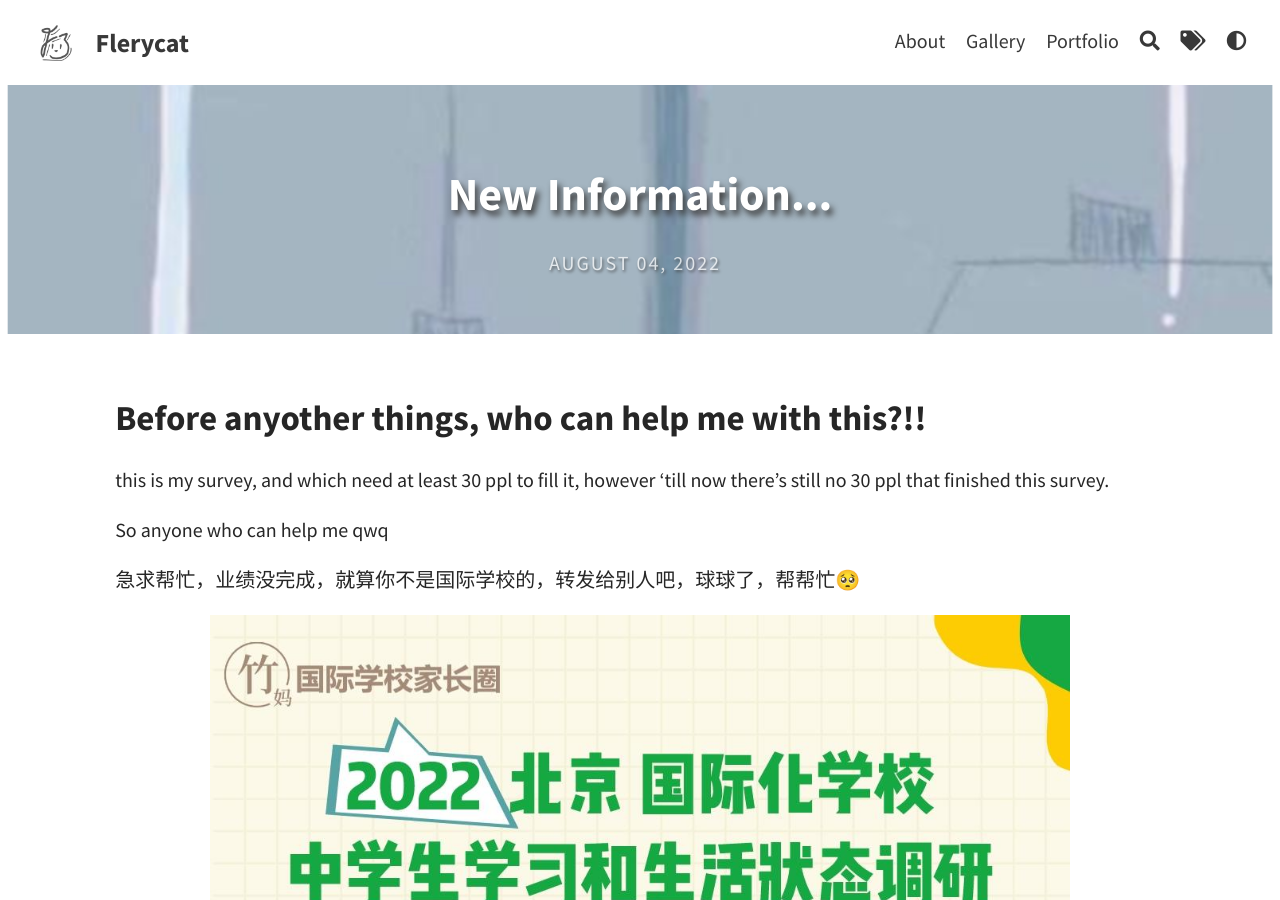
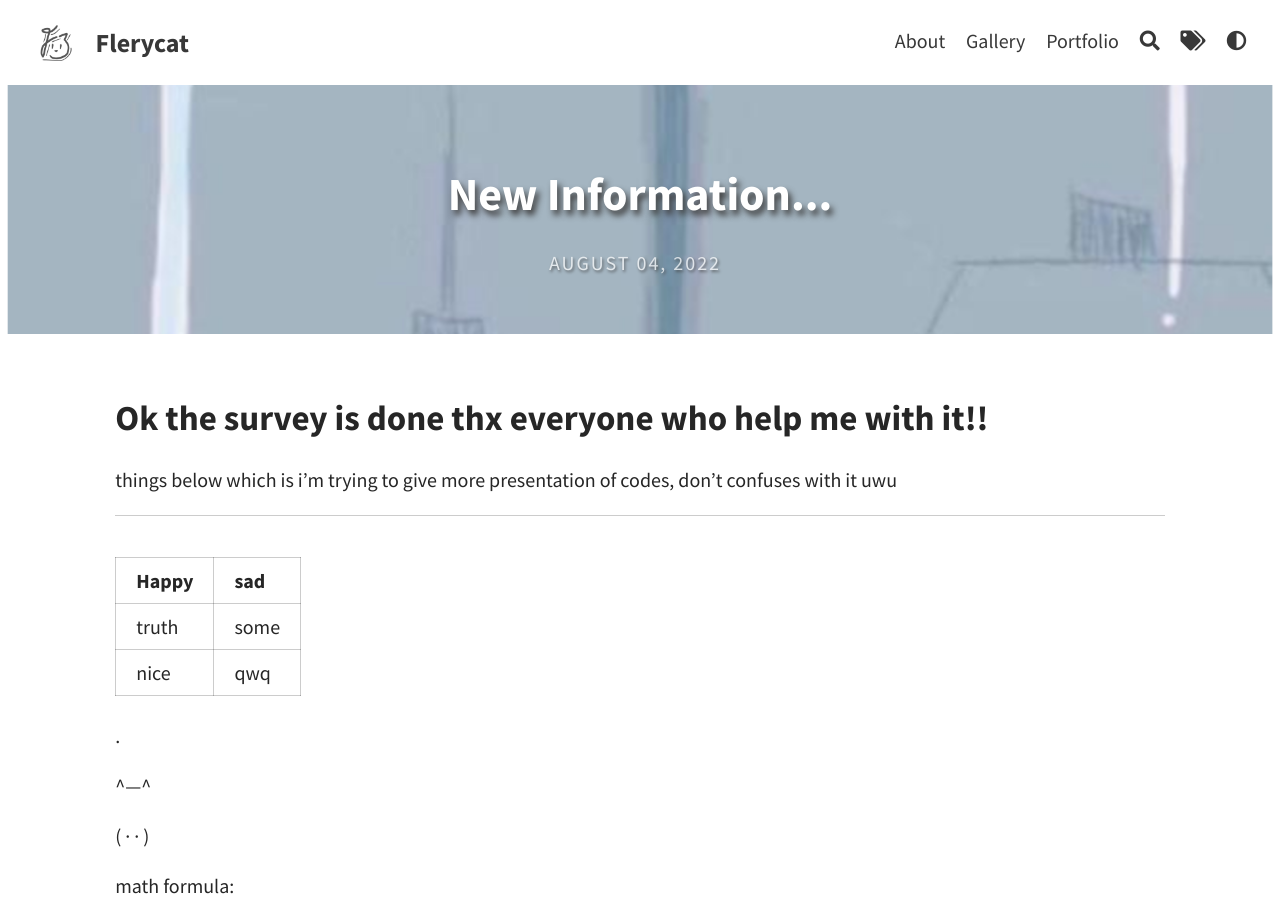
Before and after one commit to fleryC/fleryc.github.io, a Jekyll site: the page built from _posts/2022-8-4-more-work.md, in a window 1280 px wide and 900 px high. Built offline with Jekyll 4.4.1, drawn with Linux system fonts in a browser that asks for light colours; comment, search, counter and statistics services are not loaded.

Commit message:
Update post

```diff
--- a/_posts/2022-8-4-more-work.md
+++ b/_posts/2022-8-4-more-work.md
@@ -5,17 +5,7 @@ author: flery
 feature-img: "assets/img/portfolio/mypicture.png"
 img: "assets/img/portfolio/mypicture.png"
 ---
-
-## Before anyother things, who can help me with this?!!
-
-this is my survey, and which need at least 30 ppl to fill it, however 'till now there's still no 30 ppl that finished this survey.
-
-So anyone who can help me qwq
-
-急求帮忙，业绩没完成，就算你不是国际学校的，转发给别人吧，球球了，帮帮忙🥺
-
-![](/assets/img/mysurvey.jpeg)
-
+Ok the survey is done thx everyone who help me with it!!
 ---
 
 things below which is i'm trying to give more presentation of codes, don't confuses with it uwu
```
